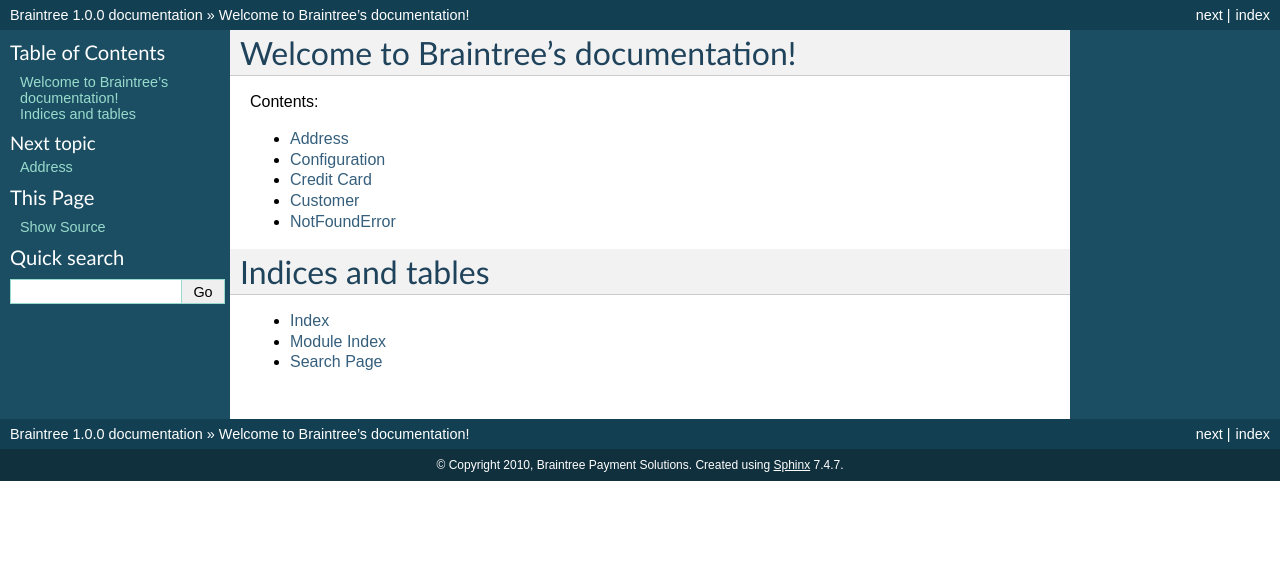
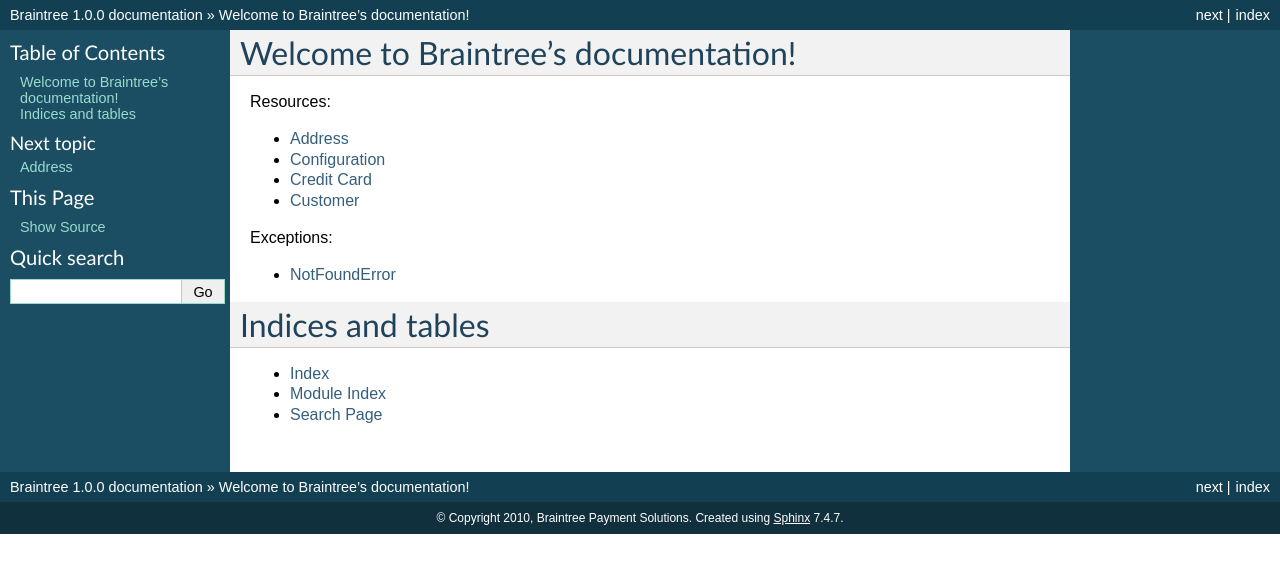
Before and after one commit to braintree/braintree_python, a Sphinx documentation site: the page built from docs/index.rst, in a window 1280 px wide. Shown: the top 573 px of the page. Built offline with Sphinx 7.4.7, drawn with Linux system fonts in a browser that asks for light colours; some of the changed lines change nothing that is shown.

Commit message:
Split out table of contents.

```diff
--- a/docs/index.rst
+++ b/docs/index.rst
@@ -6,7 +6,7 @@
 Welcome to Braintree's documentation!
 =====================================
 
-Contents:
+Resources:
 
 .. toctree::
    :maxdepth: 2
@@ -15,6 +15,12 @@
    configuration
    credit_card
    customer
+
+Exceptions:
+
+.. toctree::
+   :maxdepth: 2
+
    not_found_error
 
 Indices and tables
```
